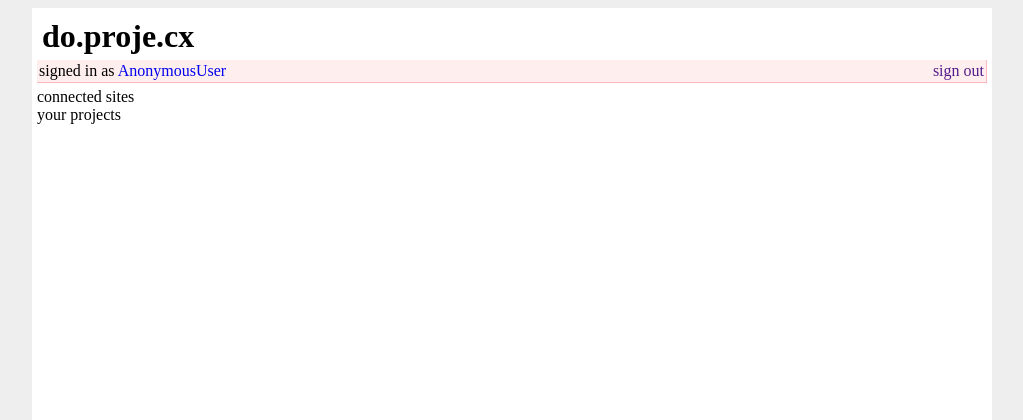
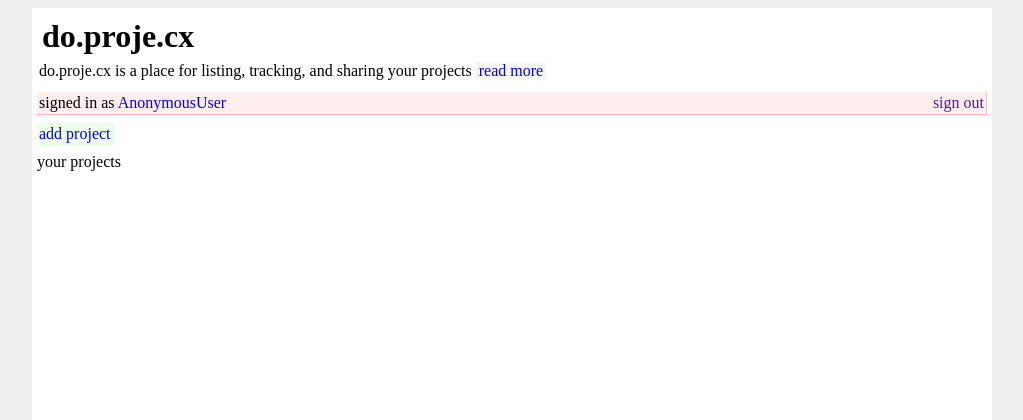
Before and after one commit to bmander/proje, a Django app: template proje/templates/home.html in a window 1280 px wide. Shown: the top 420 px of the page, without its empty margins (128-1151 px from the left). Run offline with Django 3.2, Linux system fonts and the light colour scheme; the template is opened without the code that fills it, so the values that code supplies are empty; parts of the project's set-up code (start-up, migrations or seed data) failed here and were passed over.

Commit message:
more styling

```diff
--- a/app.yaml
+++ b/app.yaml
@@ -1,5 +1,5 @@
 application: projecx-backend
-version: 1
+version: dev
 runtime: python
 api_version: 1
 
--- a/proje/templates/home.html
+++ b/proje/templates/home.html
@@ -5,7 +5,7 @@
       #userstatus
         {
            padding:2px;
-           margin-bottom:5px;
+           margin-bottom:10px;
            overflow:hidden;
            background-color:#ffeeee;
            border-bottom-style:solid;
@@ -31,6 +31,33 @@
       body {background-color:#eeeeee}
       h1{margin:0px;padding:5px;}
 
+      #addprojectslink{
+        background-color:#eeffee;
+        text-size:large;
+        padding: 2px;
+        border-bottom-style:solid;
+        border-bottom-width:1px;
+        border-bottom-color:#ddffdd;
+        border-right-style:solid;
+        border-right-width:1px;
+        border-right-color:#ddffdd;
+      }
+
+      #addproject{
+        margin-bottom:10px;
+      }
+
+      #explanation{
+        padding: 2px;
+        margin-bottom:10px;
+      }
+
+      .extrainfo {
+        padding-left:3px;
+        padding-right:3px;
+        background-color:#f6f6f6;
+      }
+
     </style>
   </head>
   <body>
@@ -39,18 +66,20 @@
       <h1>
         do.proje.cx
       </h1>
-
+      <div id="explanation">
+        do.proje.cx is a place for listing, tracking, and sharing your projects <a class="extrainfo" href="read_more">read more</a>
+      </div>
       <div id="userstatus">
         <div id="signedin">
-          signed in as <a id="username" href="{{user.nickname}}/">{{user}}</span>
+          signed in as <a id="username" href="{{user.nickname}}/">{{user}}</a>
         </div>
         <div id="logout">
           <a href="{{signout_url}}">sign out</a>
         </div>
       </div>
 
-      <div>
-        connected sites
+      <div id="addproject">
+        <a id="addprojectslink" href="add_project/">add project</a>
       </div>
       <div>
         your projects
```
